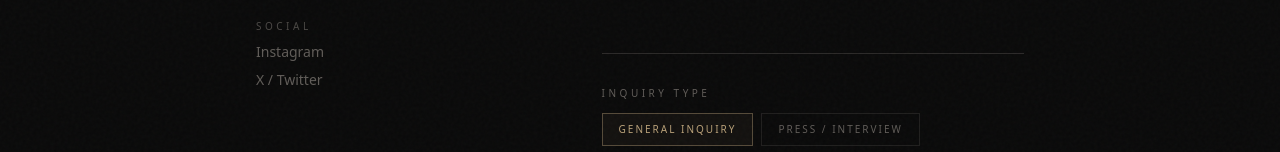
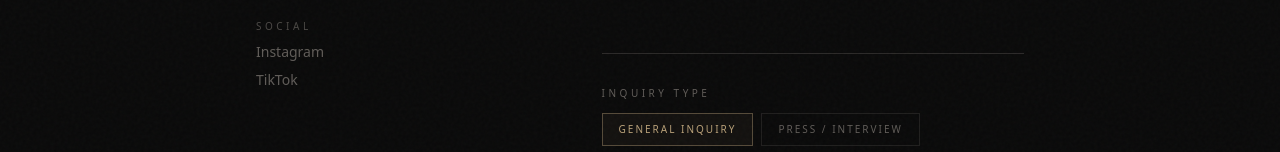
Before and after one commit to lerenyae/Civic-Noir-site, a Next.js app: page /contact in a window 1280 px wide. Shown: the part 458-610 px from the top of the page. Built offline with nearby package versions, Linux system fonts and the light colour scheme.

Commit message:
Contact page: swap Twitter for TikTok

```diff
--- a/app/contact/page.tsx
+++ b/app/contact/page.tsx
@@ -61,7 +61,7 @@ export default function ContactPage() {
                   <p className="text-[10px] font-sans font-light tracking-ultra uppercase text-bone-300/30 mb-2">Social</p>
                   <div className="space-y-2">
                     <a href={siteConfig.links.instagram} target="_blank" rel="noopener noreferrer" className="block text-sm text-bone-300/40 font-light hover:text-gold transition-colors">Instagram</a>
-                    <a href={siteConfig.links.twitter} target="_blank" rel="noopener noreferrer" className="block text-sm text-bone-300/40 font-light hover:text-gold transition-colors">X / Twitter</a>
+                    <a href={siteConfig.links.tiktok} target="_blank" rel="noopener noreferrer" className="block text-sm text-bone-300/40 font-light hover:text-gold transition-colors">TikTok</a>
                   </div>
                 </div>
               </SectionReveal>
```
